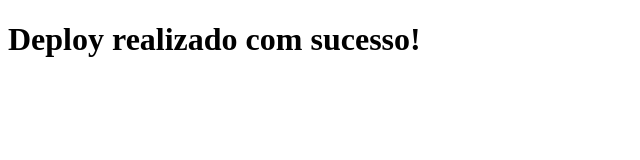
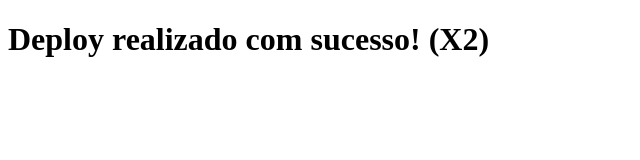
Before and after one commit to Ikiak/DevopsProva, a plain HTML site: page index.html in a window 1280 px wide. Shown: the whole page, without its empty margins (0-640 px from the left). Drawn offline with Linux system fonts and the light colour scheme.

Commit message:
Nova tentativa depoly

```diff
--- a/index.html
+++ b/index.html
@@ -6,6 +6,6 @@
     <title>Deploy</title>
 </head>
 <body>
-    <h1>Deploy realizado com sucesso!</h1>
+    <h1>Deploy realizado com sucesso! (X2)</h1>
 </body>
 </html>
```
